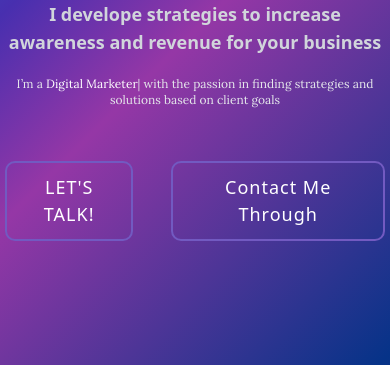
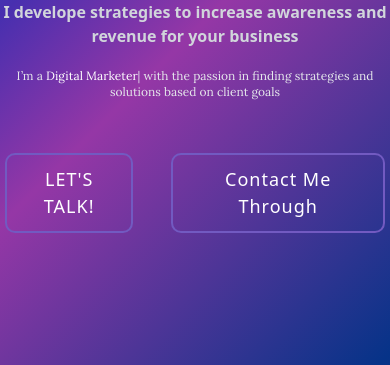
Before and after one commit to AmrMohamed26/Khaled-s-Portfolio, a plain HTML site: page index.html in a window 390 px wide. Shown: the part 280-645 px from the top of the page. Drawn offline with nearby package versions, Linux system fonts and the light colour scheme.

Commit message:
Update index.html

```diff
--- a/index.html
+++ b/index.html
@@ -82,7 +82,7 @@
         <div class="container max-w-7xl md:px-40 sm:px-0 items-center text-center md:text-left mt-32">
             <h1 class="text-white text-4xl md:text-7xl font-bold mt-3">
                 Khaled Mohamed</h1>
-            <h4 class="text-gray-300 font-bold text-lg md:text-4xl mt-5">I develope strategies to increase
+            <h4 class="text-gray-300 font-bold text-base ml-1 mr-1 md:text-4xl mt-5">I develope strategies to increase
                 awareness and
                 revenue for your business </h4>
             <p class="text-gray-200 font-lora text-xs md:text-xl mt-5">I’m a
```
